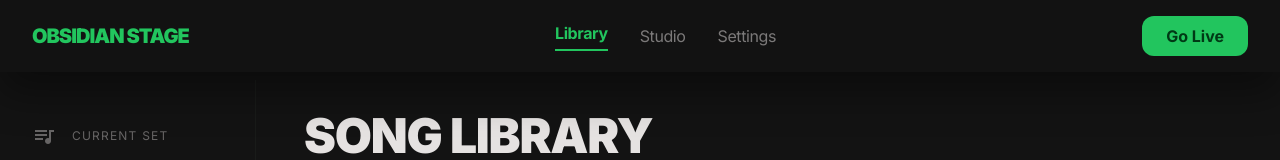
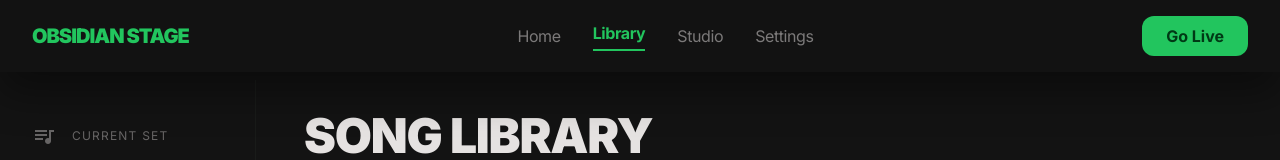
Before and after one commit to sumanth965/Lyrics-Teleprompter-App, a Next.js app in the folder frontend/: page /library in a window 1280 px wide. Shown: the top 160 px of the page. Built offline with nearby package versions, Linux system fonts and the light colour scheme.

Commit message:
Updated Nav bar

```diff
--- a/frontend/app/library/page.js
+++ b/frontend/app/library/page.js
@@ -15,6 +15,7 @@ export default function LibraryPage() {
       <nav className="fixed top-0 z-50 flex w-full items-center justify-between bg-[#131313]/70 px-8 py-4 shadow-[0_20px_40px_rgba(0,0,0,0.4)] backdrop-blur-md">
         <Link href="/" className="text-xl font-black tracking-tighter text-[#22C55E]">OBSIDIAN STAGE</Link>
         <div className="hidden items-center gap-8 tracking-tight md:flex">
+          <Link className="text-[#e5e2e1]/50 transition-all duration-200 hover:text-[#e5e2e1]" href="/">Home</Link>
           <Link className="border-b-2 border-[#22C55E] pb-1 font-bold text-[#22C55E]" href="/library">Library</Link>
           <Link className="text-[#e5e2e1]/50 transition-all duration-200 hover:text-[#e5e2e1]" href="/studio">Studio</Link>
           <a className="text-[#e5e2e1]/50 transition-all duration-200 hover:text-[#e5e2e1]" href="#">Settings</a>
```
